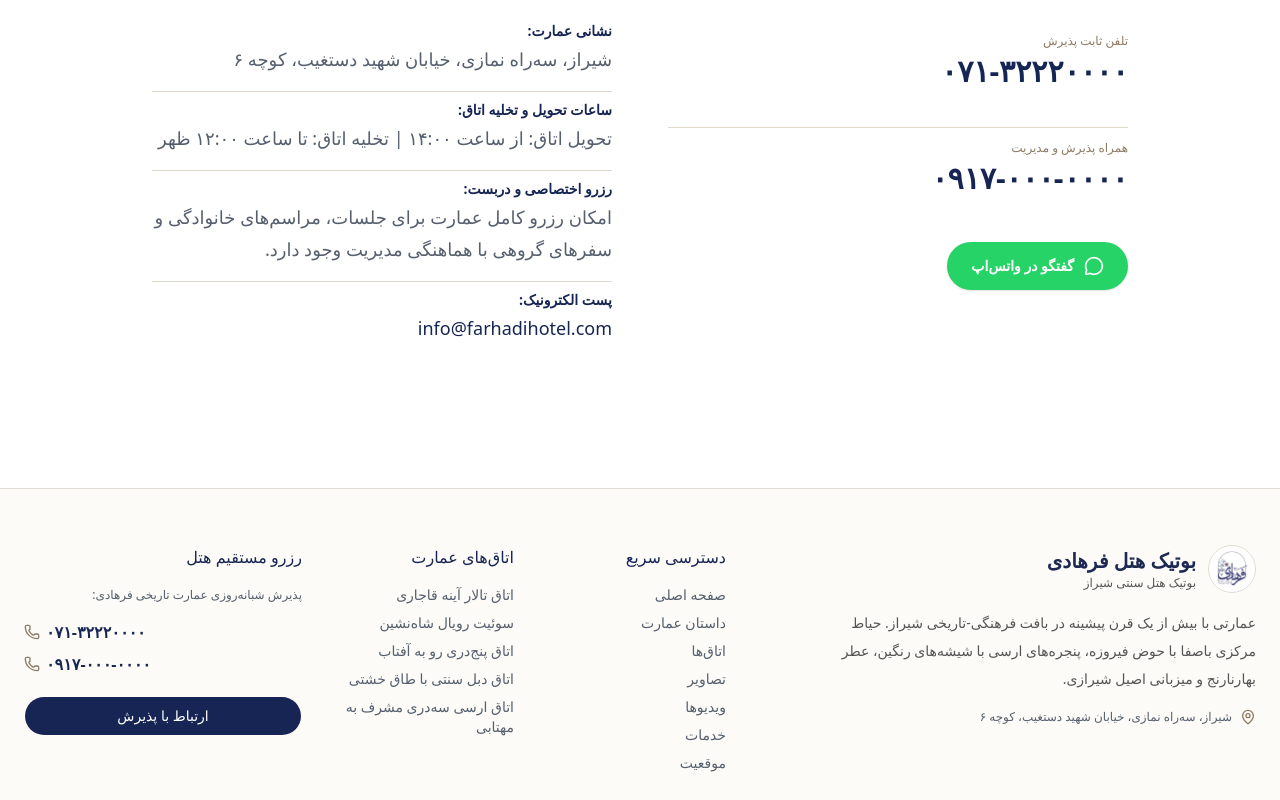
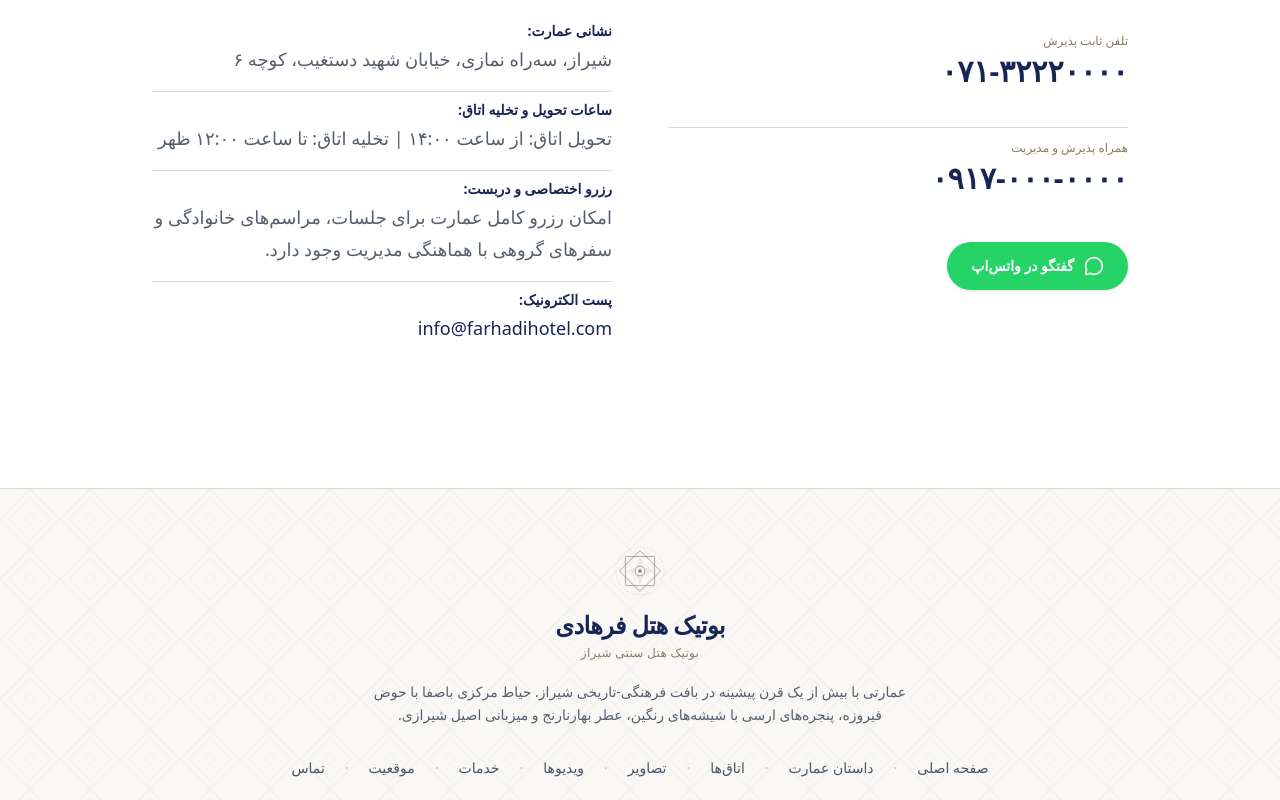
Before and after one commit to Yekt4/GoleGandomHotel, a Next.js app: page / in a window 1280 px wide. Shown: the part 11200-12000 px from the top of the page. Built offline with nearby package versions, Linux system fonts and the light colour scheme; a web font is replaced by a local one.

Commit message:
style(footer): minimal redesign with Persian Islamic Shamseh medallion, Gereh-Chini watermark, and elegant ornamental divider

```diff
--- a/src/components/Footer.tsx
+++ b/src/components/Footer.tsx
@@ -2,7 +2,7 @@
 
 import React from "react";
 import Image from "next/image";
-import { Phone, MapPin } from "lucide-react";
+import { Phone, MapPin, MessageCircle } from "lucide-react";
 import { BookingDialog } from "./BookingDialog";
 import { Button } from "@/components/ui/button";
 import { useLanguage } from "@/context/LanguageContext";
@@ -13,138 +13,193 @@
   const t = translations[language];
   const isEn = language === "en";
 
+  const navLinks = [
+    { href: "#home", label: t.nav.home },
+    { href: "#story", label: t.nav.story },
+    { href: "#rooms", label: t.nav.rooms },
+    { href: "#gallery", label: t.nav.gallery },
+    { href: "#reels", label: t.nav.reels },
+    { href: "#amenities", label: t.nav.amenities },
+    { href: "#location", label: t.nav.location },
+    { href: "#contact", label: t.nav.contact },
+  ];
+
   return (
-    <footer className="bg-[#fcfbf7] border-t border-[#e0ded4] pt-14 pb-8">
-      <div className="max-w-7xl mx-auto px-4 sm:px-6">
-        <div className={`grid grid-cols-1 md:grid-cols-2 lg:grid-cols-12 gap-10 mb-12 ${isEn ? "text-left" : "text-right"}`}>
-          {/* Brand Info */}
-          <div className="lg:col-span-5 flex flex-col gap-4">
-            <div className="flex items-center gap-3">
-              <div className="relative w-12 h-12 rounded-full overflow-hidden border border-[#e0ded4] bg-white p-0.5">
-                <Image
-                  src="/images/logo.jpg"
-                  alt={t.brand.title}
-                  fill
-                  sizes="48px"
-                  className="object-contain p-0.5"
+    <footer className="relative bg-[#faf8f5] text-[#172554] border-t border-[#dfd9cc] pt-14 pb-10 overflow-hidden">
+      {/* Persian Gereh-Chini Geometric Background Watermark */}
+      <div className="absolute inset-0 pointer-events-none z-0 opacity-[0.035]">
+        <svg className="w-full h-full" xmlns="http://www.w3.org/2000/svg">
+          <defs>
+            <pattern id="footer-persian-pattern" width="60" height="60" patternUnits="userSpaceOnUse">
+              <path
+                d="M 30 0 L 60 30 L 30 60 L 0 30 Z"
+                fill="none"
+                stroke="currentColor"
+                strokeWidth="1.2"
               />
-              </div>
-              <div className="flex flex-col">
-                <span className="text-xl font-bold text-[#1e2952]">{t.brand.name}</span>
-                <span className="text-xs text-[#555555]">{t.brand.subtitle}</span>
-              </div>
+              <rect
+                x="15"
+                y="15"
+                width="30"
+                height="30"
+                fill="none"
+                stroke="currentColor"
+                strokeWidth="1"
+                transform="rotate(45 30 30)"
+              />
+              <circle cx="30" cy="30" r="5" fill="none" stroke="currentColor" strokeWidth="1" />
+            </pattern>
+          </defs>
+          <rect width="100%" height="100%" fill="url(#footer-persian-pattern)" />
+        </svg>
       </div>
 
-            <p className="text-sm leading-7 text-[#555555] max-w-md">
+      <div className="relative z-10 max-w-5xl mx-auto px-4 sm:px-6 flex flex-col items-center text-center">
+        {/* Islamic & Persian Architectural Medallion (شمسه هشت‌پر قاجاری) */}
+        <div className="mb-5 flex flex-col items-center">
+          <div className="relative flex items-center justify-center mb-3">
+            {/* Geometric 8-Point Star (Shamseh) Vector Motif */}
+            <svg
+              width="52"
+              height="52"
+              viewBox="0 0 100 100"
+              className="text-[#8c7b64] drop-shadow-xs"
+              fill="none"
+              xmlns="http://www.w3.org/2000/svg"
+              aria-hidden="true"
+            >
+              {/* Outer decorative dashed halo */}
+              <circle
+                cx="50"
+                cy="50"
+                r="46"
+                stroke="currentColor"
+                strokeWidth="0.8"
+                strokeDasharray="3 3"
+                opacity="0.5"
+              />
+              {/* Outer square */}
+              <rect x="22" y="22" width="56" height="56" rx="2" stroke="currentColor" strokeWidth="1.2" />
+              {/* Overlapping rotated square forming 8-point Islamic star */}
+              <rect
+                x="22"
+                y="22"
+                width="56"
+                height="56"
+                rx="2"
+                stroke="currentColor"
+                strokeWidth="1.2"
+                transform="rotate(45 50 50)"
+              />
+              {/* Inner eight-point star (Khatam star) */}
+              <polygon
+                points="50,25 57,43 75,50 57,57 50,75 43,57 25,50 43,43"
+                fill="currentColor"
+                opacity="0.12"
+                stroke="currentColor"
+                strokeWidth="1.2"
+              />
+              {/* Central floral rosette ring */}
+              <circle cx="50" cy="50" r="9" stroke="currentColor" strokeWidth="1.2" fill="#faf8f5" />
+              <circle cx="50" cy="50" r="3.5" fill="currentColor" />
+            </svg>
+          </div>
+
+          {/* Hotel Identity */}
+          <h3 className="text-xl sm:text-2xl font-bold tracking-tight text-[#172554] mb-1">
+            {t.brand.name}
+          </h3>
+          <span className="text-xs text-[#8c7b64] font-medium tracking-wide">
+            {t.brand.subtitle}
+          </span>
+        </div>
+
+        {/* Short Editorial Heritage Note */}
+        <p className="max-w-xl text-xs sm:text-sm text-[#555f6d] leading-relaxed font-light mb-8">
           {t.footer.desc}
         </p>
 
-            <div className="flex items-center gap-2 text-xs text-[#555f6d]">
-              <MapPin className="w-4 h-4 text-[#8c7b64] flex-shrink-0" />
+        {/* Minimal Clean Navigation Row */}
+        <nav
+          aria-label={t.footer.quickNav}
+          className="flex flex-wrap items-center justify-center gap-x-5 gap-y-2.5 text-xs sm:text-sm text-[#475569] font-medium mb-8"
+        >
+          {navLinks.map((link, idx) => (
+            <React.Fragment key={link.href}>
+              <a
+                href={link.href}
+                className="hover:text-[#172554] transition-colors whitespace-nowrap"
+              >
+                {link.label}
+              </a>
+              {idx < navLinks.length - 1 && (
+                <span className="text-[#8c7b64]/40 select-none hidden sm:inline">·</span>
+              )}
+            </React.Fragment>
+          ))}
+        </nav>
+
+        {/* Minimal Direct Contacts & Quick Action */}
+        <div className="flex flex-wrap items-center justify-center gap-4 sm:gap-6 text-xs sm:text-sm text-[#555f6d] mb-8 pb-4">
+          <a
+            href={`tel:${isEn ? "+987132220000" : "07132220000"}`}
+            className="flex items-center gap-2 hover:text-[#172554] transition-colors font-semibold"
+          >
+            <Phone className="w-3.5 h-3.5 text-[#8c7b64]" />
+            <span dir="ltr">{t.nav.phone}</span>
+          </a>
+
+          <span className="text-[#8c7b64]/40 select-none hidden sm:inline">·</span>
+
+          <a
+            href="https://wa.me/989170000000"
+            target="_blank"
+            rel="noopener noreferrer"
+            className="flex items-center gap-2 hover:text-[#25D366] transition-colors font-semibold"
+          >
+            <MessageCircle className="w-3.5 h-3.5 text-[#25D366]" />
+            <span dir="ltr">{t.nav.mobile}</span>
+          </a>
+
+          <span className="text-[#8c7b64]/40 select-none hidden sm:inline">·</span>
+
+          <div className="flex items-center gap-1.5 text-xs text-[#555f6d] font-light">
+            <MapPin className="w-3.5 h-3.5 text-[#8c7b64] flex-shrink-0" />
             <span>{t.nav.address}</span>
           </div>
-          </div>
 
-          {/* Quick Navigation */}
-          <div className="lg:col-span-2 flex flex-col gap-3">
-            <h4 className="text-base font-medium text-[#172554] mb-1">{t.footer.quickNav}</h4>
-            <ul className="flex flex-col gap-2 text-sm text-[#555f6d]">
-              <li>
-                <a href="#home" className="hover:text-[#172554] transition-colors">
-                  {t.nav.home}
-                </a>
-              </li>
-              <li>
-                <a href="#story" className="hover:text-[#172554] transition-colors">
-                  {t.nav.story}
-                </a>
-              </li>
-              <li>
-                <a href="#rooms" className="hover:text-[#172554] transition-colors">
-                  {t.nav.rooms}
-                </a>
-              </li>
-              <li>
-                <a href="#gallery" className="hover:text-[#172554] transition-colors">
-                  {t.nav.gallery}
-                </a>
-              </li>
-              <li>
-                <a href="#reels" className="hover:text-[#172554] transition-colors">
-                  {t.nav.reels}
-                </a>
-              </li>
-              <li>
-                <a href="#amenities" className="hover:text-[#172554] transition-colors">
-                  {t.nav.amenities}
-                </a>
-              </li>
-              <li>
-                <a href="#location" className="hover:text-[#172554] transition-colors">
-                  {t.nav.location}
-                </a>
-              </li>
-            </ul>
-          </div>
-
-          {/* Rooms */}
-          <div className="lg:col-span-2 flex flex-col gap-3">
-            <h4 className="text-base font-medium text-[#172554] mb-1">{t.footer.roomsNav}</h4>
-            <ul className="flex flex-col gap-2 text-sm text-[#555f6d]">
-              {t.rooms.items.map((room) => (
-                <li key={room.id}>
-                  <a href="#rooms" className="hover:text-[#172554]">
-                    {room.title}
-                  </a>
-                </li>
-              ))}
-            </ul>
-          </div>
-
-          {/* Contact Direct */}
-          <div className="lg:col-span-3 flex flex-col gap-3">
-            <h4 className="text-base font-medium text-[#172554] mb-1">{t.footer.directReserve}</h4>
-            <p className="text-xs text-[#555f6d] leading-relaxed font-light">
-              {t.footer.receptionNotice}
-            </p>
-            <div className="flex flex-col gap-2 mt-1">
-              <a
-                href={`tel:${isEn ? "+987132220000" : "07132220000"}`}
-                className="text-base font-bold text-[#172554] flex items-center gap-1.5"
-                dir="ltr"
-              >
-                <Phone className="w-4 h-4 text-[#8c7b64]" />
-                {t.nav.phone}
-              </a>
-              <a
-                href={`tel:${isEn ? "+989170000000" : "09170000000"}`}
-                className="text-base font-bold text-[#172554] flex items-center gap-1.5"
-                dir="ltr"
-              >
-                <Phone className="w-4 h-4 text-[#8c7b64]" />
-                {t.nav.mobile}
-              </a>
-            </div>
-            <div className="pt-2">
+          <div className="w-full sm:w-auto mt-2 sm:mt-0 flex justify-center">
             <BookingDialog
               trigger={
-                  <Button className="w-full bg-[#172554] hover:bg-[#0f172a] text-white rounded-full h-10 text-xs sm:text-sm font-medium cursor-pointer">
+                <Button className="h-8.5 px-4 rounded-full bg-[#172554] hover:bg-[#0f172a] text-white text-xs font-semibold shadow-xs cursor-pointer">
                   {t.footer.contactBtn}
                 </Button>
               }
             />
           </div>
         </div>
+
+        {/* Persian Ornamental Divider (نقش ترنج خطی مینیمال) */}
+        <div className="w-full flex items-center justify-center my-4">
+          <div className="flex-grow border-t border-[#dfd9cc]" />
+          <div className="mx-3.5 flex items-center gap-1 text-[#8c7b64]/70">
+            {/* Mini Persian Diamond Knot */}
+            <svg width="20" height="20" viewBox="0 0 20 20" fill="none" className="w-4 h-4" aria-hidden="true">
+              <path
+                d="M 10 2 L 13 8 L 19 10 L 13 12 L 10 18 L 7 12 L 1 10 L 7 8 Z"
+                fill="currentColor"
+                opacity="0.85"
+              />
+              <circle cx="10" cy="10" r="2" fill="#faf8f5" />
+            </svg>
+          </div>
+          <div className="flex-grow border-t border-[#dfd9cc]" />
         </div>
 
-        {/* Bottom Bar */}
-        <div className="pt-8 border-t border-[#dfd9cc] flex flex-col sm:flex-row items-center justify-between gap-4 text-xs text-[#8c7b64]">
-          <span>
-            {t.footer.copyright}
-          </span>
-          <span>
-            {t.footer.locationTag}
-          </span>
+        {/* Bottom Dignified Bar */}
+        <div className="w-full flex flex-col sm:flex-row items-center justify-between gap-3 text-xs text-[#8c7b64] font-light pt-2">
+          <span>{t.footer.copyright}</span>
+          <span>{t.footer.locationTag}</span>
         </div>
       </div>
     </footer>
```
Lines whose indentation alone changed are shown as unchanged.
